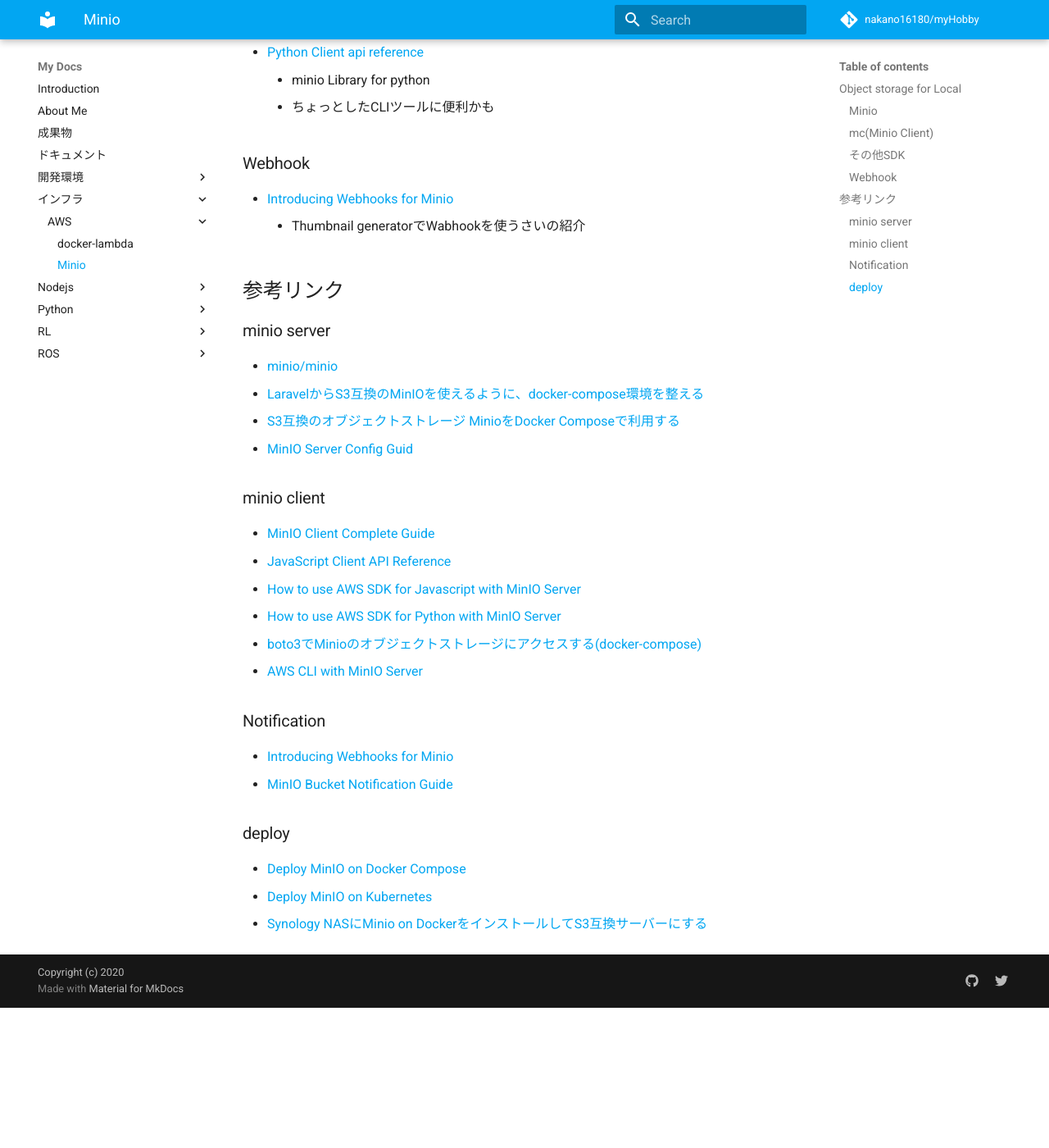
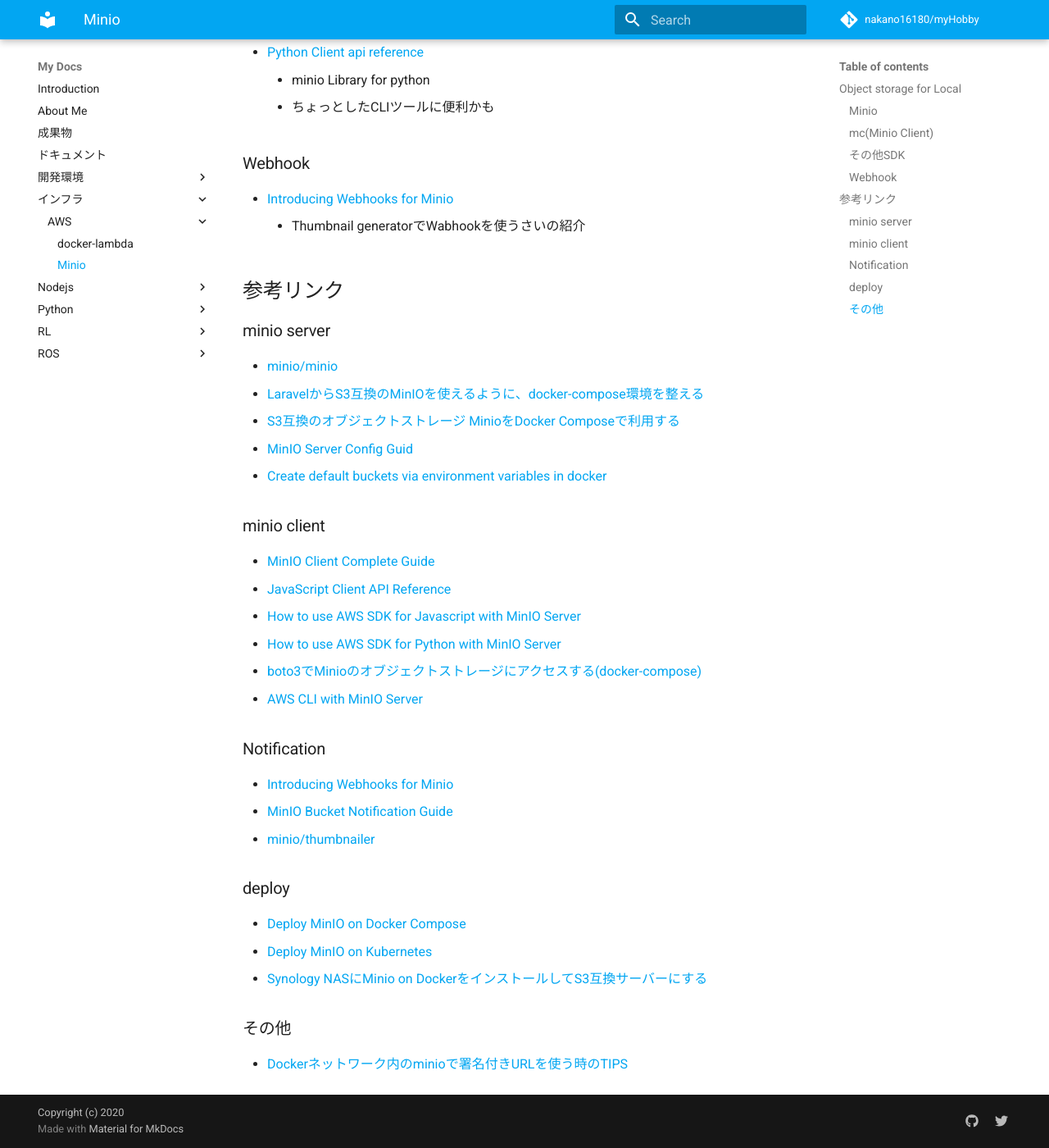
Before and after one commit to nakano16180/myHobby, an MkDocs documentation site: the page built from docs/dev/minio.md, in a window 1280 px wide and 1400 px high, scrolled down 991 px. Shown: the whole window at 82% size. Built offline with MkDocs 1.6.1 and Material for MkDocs 9.7.7, drawn with Linux system fonts in a browser that asks for light colours; comment, search, counter and statistics services are not loaded; before the commit the page ends 2220 px from its top, so only the background shows below that.

Commit message:
update minio

```diff
--- a/docs/dev/minio.md
+++ b/docs/dev/minio.md
@@ -44,6 +44,7 @@
   - [LaravelからS3互換のMinIOを使えるように、docker-compose環境を整える](https://www.seeds-std.co.jp/blog/creators/2019-11-28-003000/)
   - [S3互換のオブジェクトストレージ MinioをDocker Composeで利用する](https://cloudpack-media.cdn.ampproject.org/v/s/cloudpack.media/46077/amp?usqp=mq331AQFKAGwASA%3D&amp_js_v=0.1#aoh=15851490530866&referrer=https%3A%2F%2Fwww.google.com&amp_tf=%E3%82%BD%E3%83%BC%E3%82%B9%3A%20%251%24s&ampshare=https%3A%2F%2Fcloudpack.media%2F46077)
   - [MinIO Server Config Guid](https://docs.min.io/docs/minio-server-configuration-guide.html)
+  - [Create default buckets via environment variables in docker](https://github.com/minio/minio/issues/4769)
 
 ### minio client
   - [MinIO Client Complete Guide](https://docs.min.io/docs/minio-client-complete-guide)
@@ -56,8 +57,12 @@
 ### Notification
   - [Introducing Webhooks for Minio](https://blog.minio.io/introducing-webhooks-for-minio-e2c3ad26deb2)
   - [MinIO Bucket Notification Guide](https://docs.min.io/docs/minio-bucket-notification-guide.html)
+  - [minio/thumbnailer](https://github.com/minio/thumbnailer)
 
 ### deploy
   - [Deploy MinIO on Docker Compose](https://docs.min.io/docs/deploy-minio-on-docker-compose.html)
   - [Deploy MinIO on Kubernetes](https://docs.min.io/docs/deploy-minio-on-kubernetes.html)
   - [Synology NASにMinio on DockerをインストールしてS3互換サーバーにする](https://blog.ik.am/entries/441)
+
+### その他
+  - [Dockerネットワーク内のminioで署名付きURLを使う時のTIPS](https://n-s.tokyo/2019/04/minio-tips/)
```
